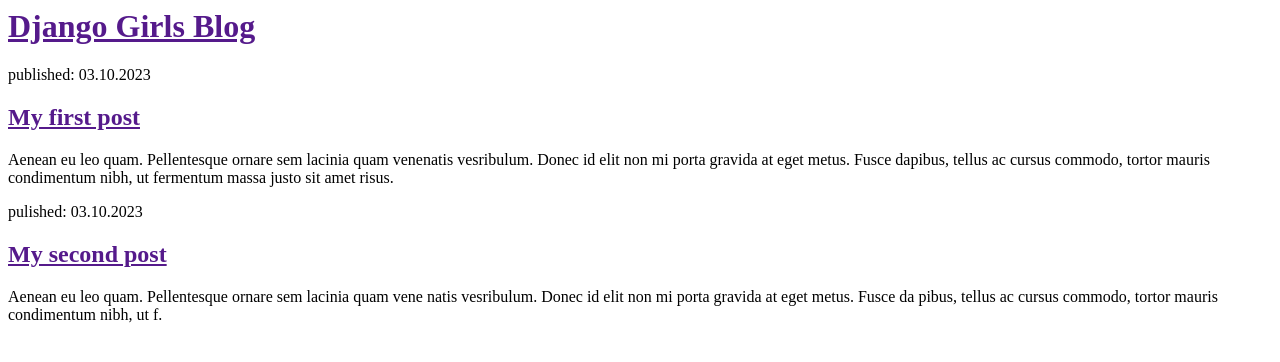
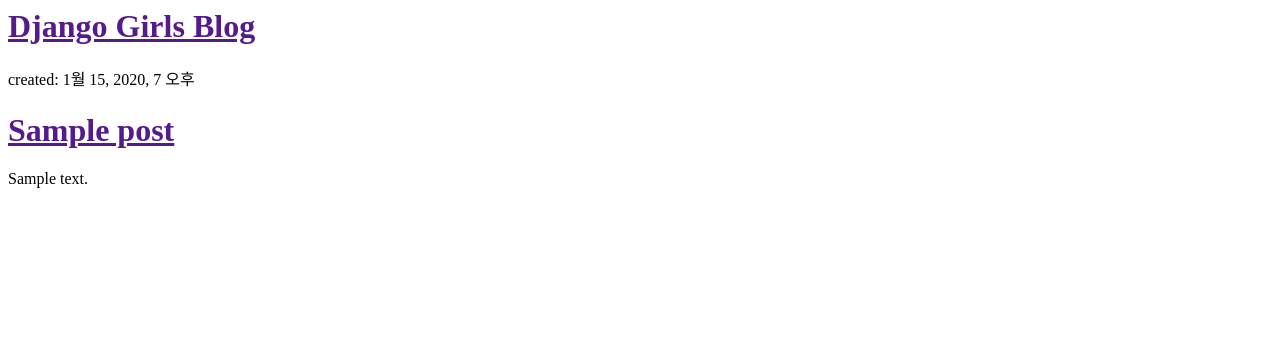
Before and after one commit to ChocoCoffee999/my_first_blog, a Django app: page / in a window 1280 px wide. Shown: the top 362 px of the page. Run offline with Django 3.2, Linux system fonts and the light colour scheme; tables that the repository leaves empty hold one stand-in row (values such as "Sample post").

Commit message:
Modified templates to display posts from database

```diff
--- a/blog/templates/blog/post_list.html
+++ b/blog/templates/blog/post_list.html
@@ -7,18 +7,12 @@
 			<h1><a href="">Django Girls Blog</a></h1>
 		</div>
 
-		<div>
-			<p>published: 03.10.2023</p>
-			<h2><a href="">My first post</a></h2>
-			<p>Aenean eu leo quam. Pellentesque ornare sem lacinia quam venenatis vesribulum. Donec id elit non mi porta gravida at eget metus. Fusce dapibus, tellus ac cursus commodo, tortor mauris condimentum nibh, ut fermentum massa justo sit amet risus.</p>
-		</div>
-
-		<div>
-			<p>pulished: 03.10.2023</p>
-			<h2><a href="">My second post</a></h2>
-			<p>Aenean eu leo quam. Pellentesque ornare sem lacinia quam vene
-    natis vesribulum. Donec id elit non mi porta gravida at eget metus. Fusce da
-    pibus, tellus ac cursus commodo, tortor mauris condimentum nibh, ut f.</p>
-		</div>
+		{% for post in posts %}
+			<div>
+				<p>created: {{post.created_date}}</p>
+				<h1><a href="">{{ post.title}}</a></h1>
+				<p>{{ post.text|linebreaksbr}}</p>
+			</div>
+		{% endfor %}
 	</body>
 </html>
--- a/blog/views.py
+++ b/blog/views.py
@@ -1,6 +1,9 @@
 from django.shortcuts import render
+from .models import Post
+from django.utils import timezone
 
 # Create your views here.
 
 def post_list(request):
-	return render(request, 'blog/post_list.html', {})
+	posts = Post.objects.filter(created_date__lte=timezone.now()).order_by('created_date')
+	return render(request, 'blog/post_list.html', {'posts':posts})
```
Also changed, not shown: blog/templates/blog/post_list2.html (added, +24 -0 lines).
